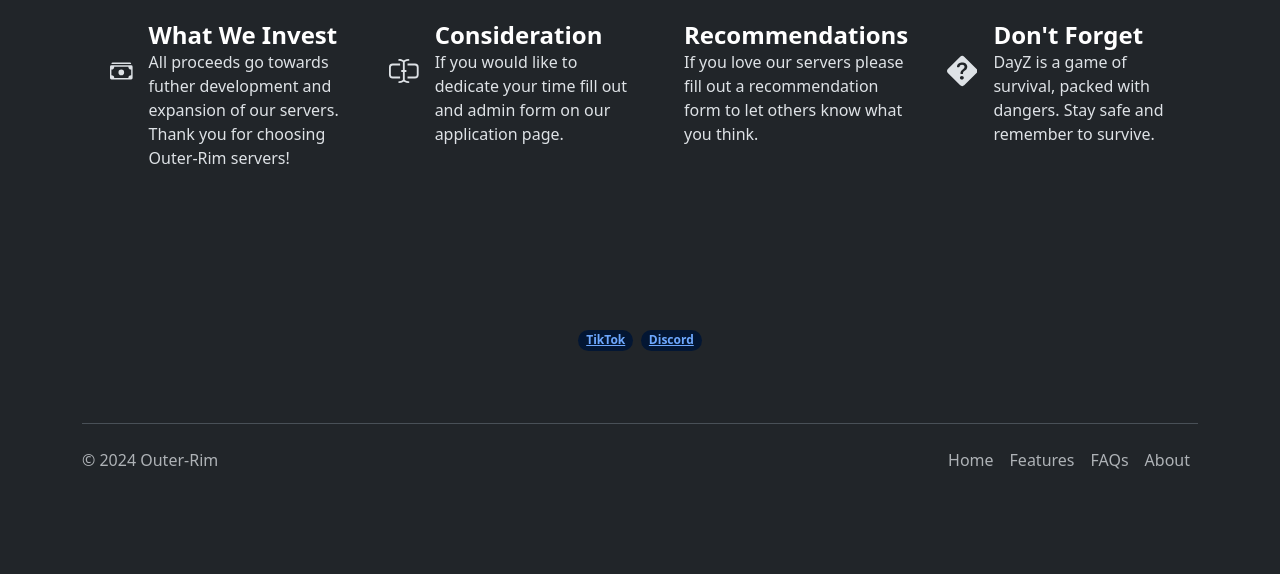
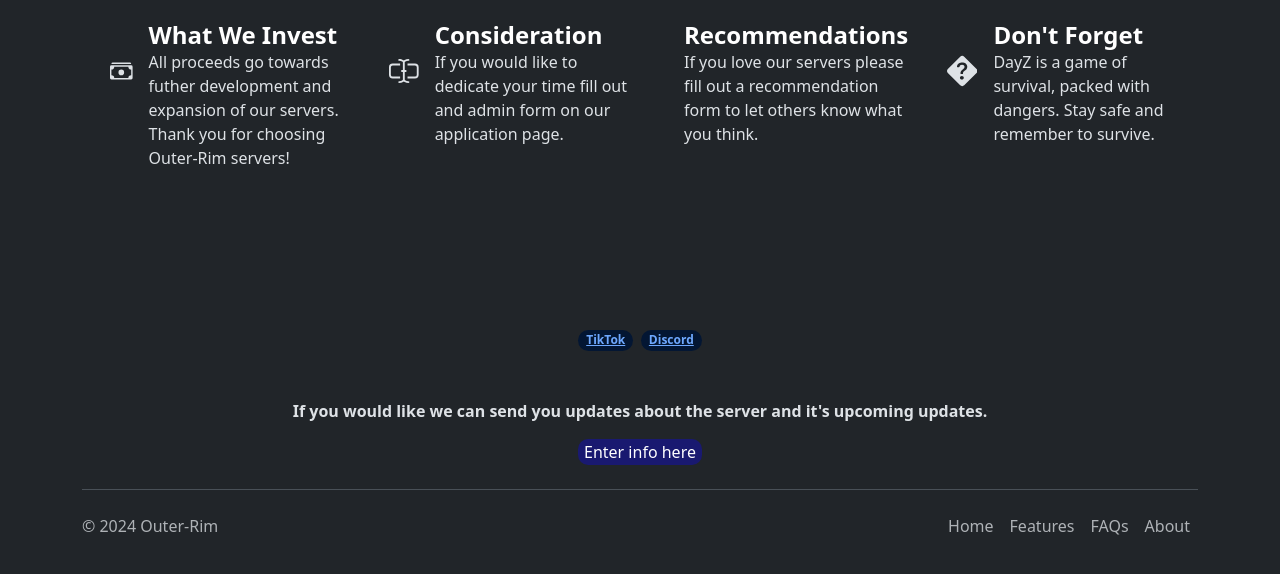
Before and after one commit to BeardedSavage/Web-Project, a plain HTML site: page index.html in a window 1280 px wide. Shown: the part 817-1391 px from the top of the page. Before the commit the page ends 1337 px from the top, so only its background shows below. Drawn offline with nearby package versions, Linux system fonts and the light colour scheme.

Commit message:
Info script added

```diff
--- /dev/null
+++ b/JS/index.js
@@ -0,0 +1,15 @@
+function getName() {
+    var name = prompt("What is your name?");
+    var email = prompt("What is your email?");
+
+    window.alert("Hello, " + name.slice(0,1).toUpperCase() + name.slice(1, name.length).toLowerCase());
+    window.alert("We will send you all your updates about the server to " + email);
+    console.log("Name: " + name.slice(0,1).toUpperCase() + name.slice(1, name.length).toLowerCase() + " Email: " + email);
+}
+
+function warning() {
+    window.alert(
+        "You are being redirected to another website. Thank you for visiting Outer-Rim servers."
+    );
+    console.log("Visitor clicked a social link and is was redirected.")
+}
--- a/css/index.css
+++ b/css/index.css
@@ -19,3 +19,24 @@
         background-position: 0% 25%;
       }
 }
+
+.get-info {
+  display: flex;
+  justify-content: center;
+  font-weight: bold;
+}
+
+.data {
+  justify-self: center;
+}
+
+.data button{
+  background-color: midnightblue;
+  border: none;
+  border-radius: 10px;
+}
+
+.data button:hover {
+  background-color: white;
+  color: black;
+}
--- a/index.html
+++ b/index.html
@@ -5,6 +5,7 @@
     <meta name="viewport" content="width=device-width, initial-scale=1.0">
     <link href="https://cdn.jsdelivr.net/npm/bootstrap@5.3.3/dist/css/bootstrap.min.css" rel="stylesheet" integrity="sha384-QWTKZyjpPEjISv5WaRU9OFeRpok6YctnYmDr5pNlyT2bRjXh0JMhjY6hW+ALEwIH" crossorigin="anonymous">
     <link rel="stylesheet" href="./css/index.css">
+    <script src="./JS/index.js"></script>
     <title>Outer-Rim</title>
 </head>
 <body>
@@ -129,9 +130,16 @@
 
     <section id="social">
         <div class="d-flex gap-2 justify-content-center py-5">
-            <span class="badge bg-primary-subtle text-primary-emphasis rounded-pill"><a href="https://www.tiktok.com/@outerrim9">TikTok</a></span>
-            <span class="badge bg-primary-subtle text-primary-emphasis rounded-pill"><a href="https://discord.gg/aew4zuhdJR">Discord</a></span>
+            <span class="badge bg-primary-subtle text-primary-emphasis rounded-pill"><a href="https://www.tiktok.com/@outerrim9" onclick="warning()">TikTok</a></span>
+            <span class="badge bg-primary-subtle text-primary-emphasis rounded-pill"><a href="https://discord.gg/aew4zuhdJR" onclick="warning()">Discord</a></span>
           </div>
+    </section>
+
+    <section class="get-info">
+      <div class="name-email">
+        <p>If you would like we can send you updates about the server and it's upcoming updates.</p>
+        <div class="data"><button onclick="getName()">Enter info here</button></div>
+      </div>
     </section>
 
     <section id="footer">
```
